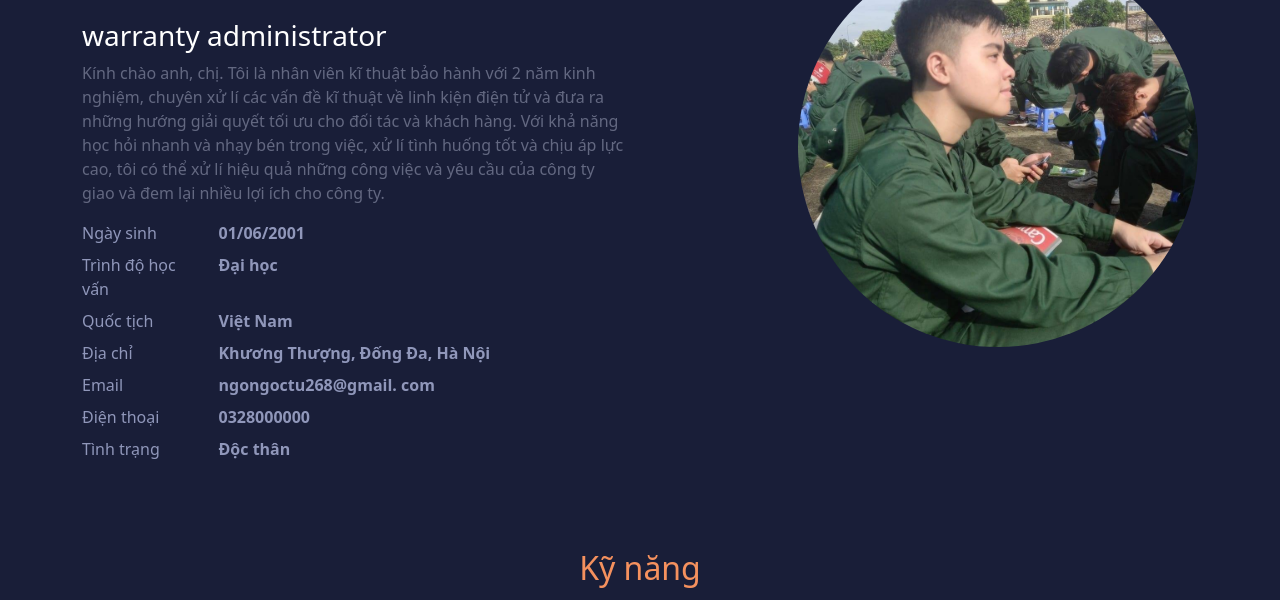
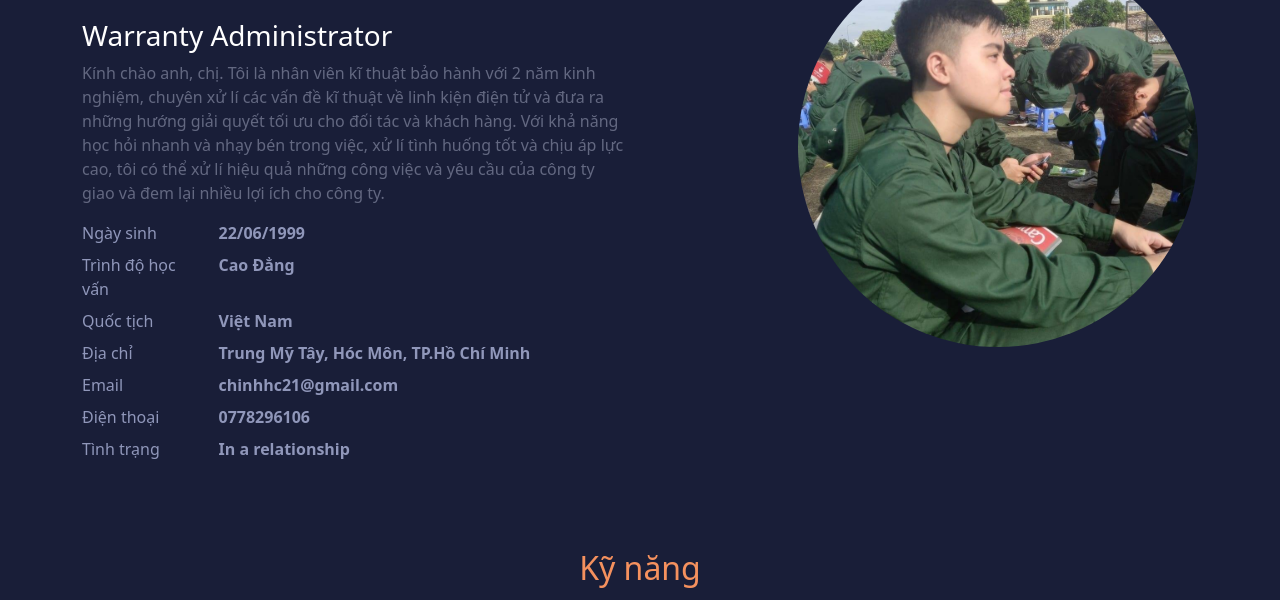
Before and after one commit to tungo161/mindx_last_session, a plain HTML site: page cv_mem2.html in a window 1280 px wide. Shown: the part 175-775 px from the top of the page. Drawn offline with nearby package versions, Linux system fonts and the light colour scheme.

Commit message:
ttcanhan

```diff
--- a/cv_mem2.html
+++ b/cv_mem2.html
@@ -95,7 +95,7 @@
             <div class="row my-3">
                 <div class="col-12 col-xl-6 mb-xl-0 mb-3">
                     <h1 class="mb-4 title-cv">Hoàng Công Chính</h1>
-                    <h3 class="text-white">warranty administrator</h3>
+                    <h3 class="text-white">Warranty Administrator</h3>
                     <p class="intro">
                         Kính chào anh, chị. Tôi là nhân viên kĩ thuật bảo hành với 2 năm kinh nghiệm, chuyên xử lí các vấn đề kĩ thuật về linh kiện điện tử và đưa ra những hướng giải quyết tối ưu cho đối tác và khách hàng. Với khả năng học hỏi nhanh và nhạy bén trong việc, xử lí tình huống tốt và chịu áp lực cao, tôi có thể xử lí hiệu quả những công việc và yêu cầu của công ty giao và đem lại nhiều lợi ích cho công ty.
                     </p>
@@ -104,13 +104,13 @@
                             Ngày sinh
                         </div>
                         <div class="col-md-9 col-8 mb-2 fw-bolder">
-                            01/06/2001
+                            22/06/1999
                         </div>
                         <div class="col-md-3 col-4 mb-2">
                             Trình độ học vấn
                         </div>
                         <div class="col-md-9 col-8 mb-2 fw-bolder">
-                            Đại học
+                            Cao Đẳng
                         </div>
                         <div class="col-md-3 col-4 mb-2">
                             Quốc tịch
@@ -122,25 +122,25 @@
                             Địa chỉ
                         </div>
                         <div class="col-md-9 col-8 mb-2 fw-bolder">
-                            Khương Thượng, Đống Đa, Hà Nội
+                            Trung Mỹ Tây, Hóc Môn, TP.Hồ Chí Minh
                         </div>
                         <div class="col-md-3 col-4 mb-2">
                             Email
                         </div>
                         <div class="col-md-9 col-8 mb-2 fw-bolder">
-                            ngongoctu268@gmail. com
+                            chinhhc21@gmail.com
                         </div>
                         <div class="col-md-3 col-4 mb-2">
                             Điện thoại
                         </div>
                         <div class="col-md-9 col-8 mb-2 fw-bolder">
-                            0328000000
+                            0778296106
                         </div>
                         <div class="col-md-3 col-4 mb-2">
                             Tình trạng
                         </div>
                         <div class="col-md-9 col-8 mb-2 fw-bolder">
-                            Độc thân
+                            In a relationship
                         </div>
                     </div>
                 </div>
```
